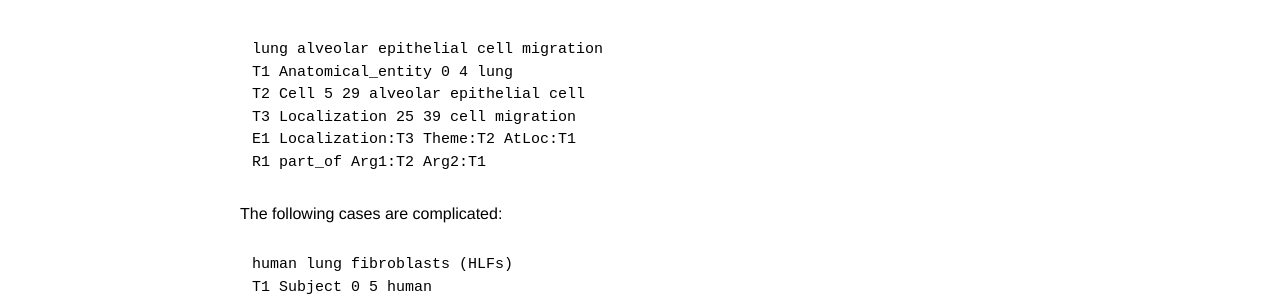
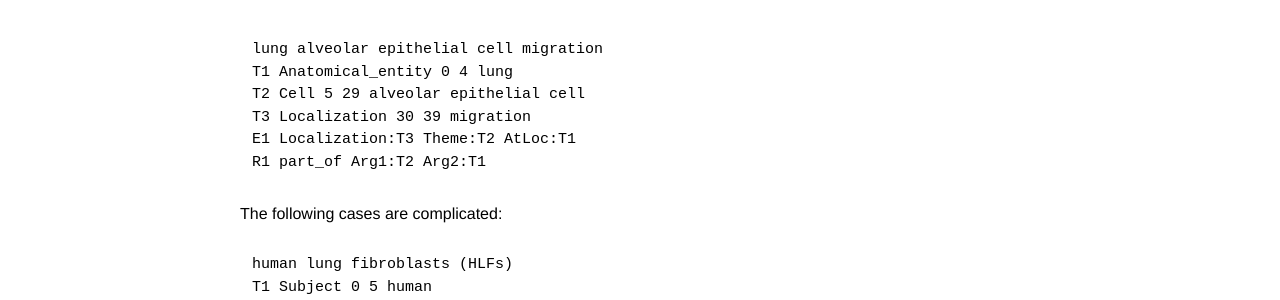
Before and after one commit to ezcatdb/molbiol_lung_corpus-guidelines, a Jekyll site: the page built from _entity/Cell.md, in a window 1280 px wide. Shown: the part 990-1290 px from the top of the page. Built offline with Jekyll 4.4.1, drawn with Linux system fonts in a browser that asks for light colours.

Commit message:
Corrected sample sentence in _entity/Cell.md

```diff
--- a/_entity/Cell.md
+++ b/_entity/Cell.md
@@ -52,7 +52,7 @@ E1 Artificial_process:T2 Theme:T1 Theme2:T3
 lung alveolar epithelial cell migration
 T1 Anatomical_entity 0 4 lung
 T2 Cell 5 29 alveolar epithelial cell
-T3 Localization 25 39 cell migration
+T3 Localization 30 39 migration
 E1 Localization:T3 Theme:T2 AtLoc:T1
 R1 part_of Arg1:T2 Arg2:T1
 ~~~
```
